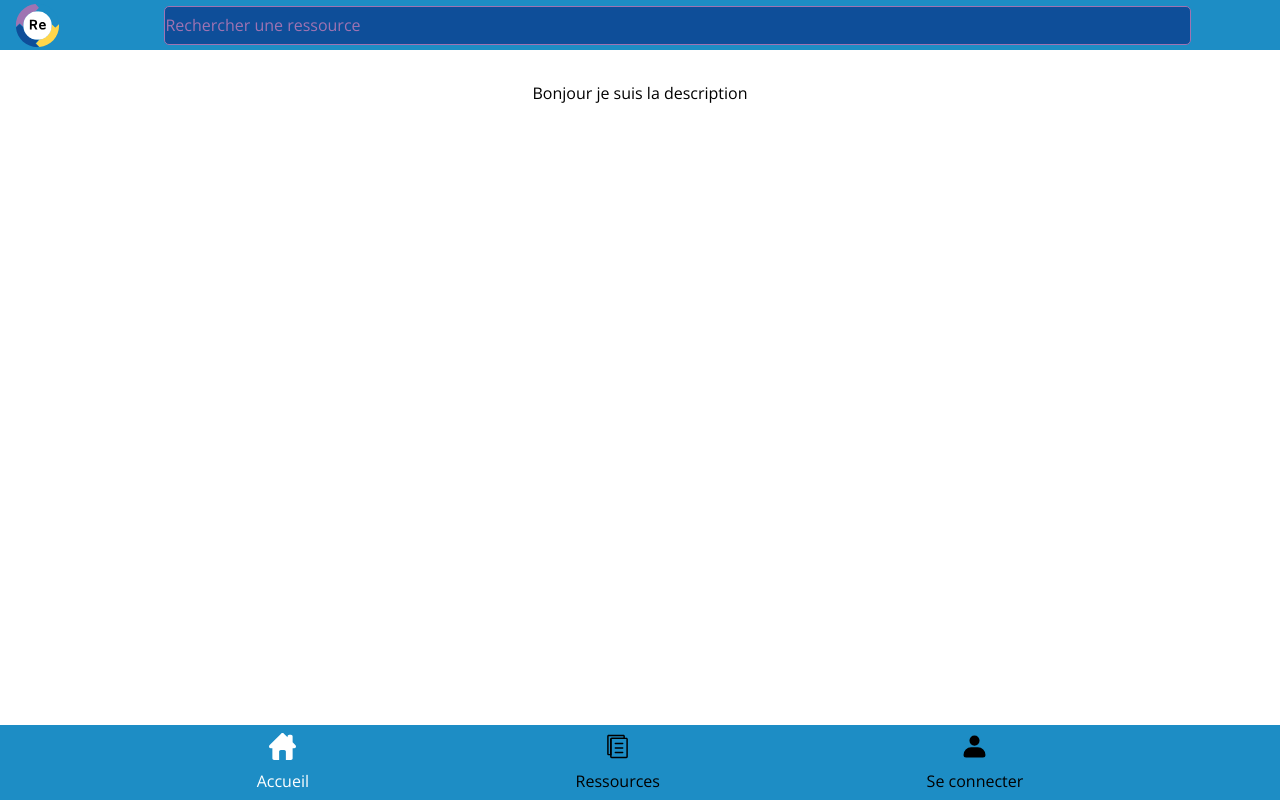
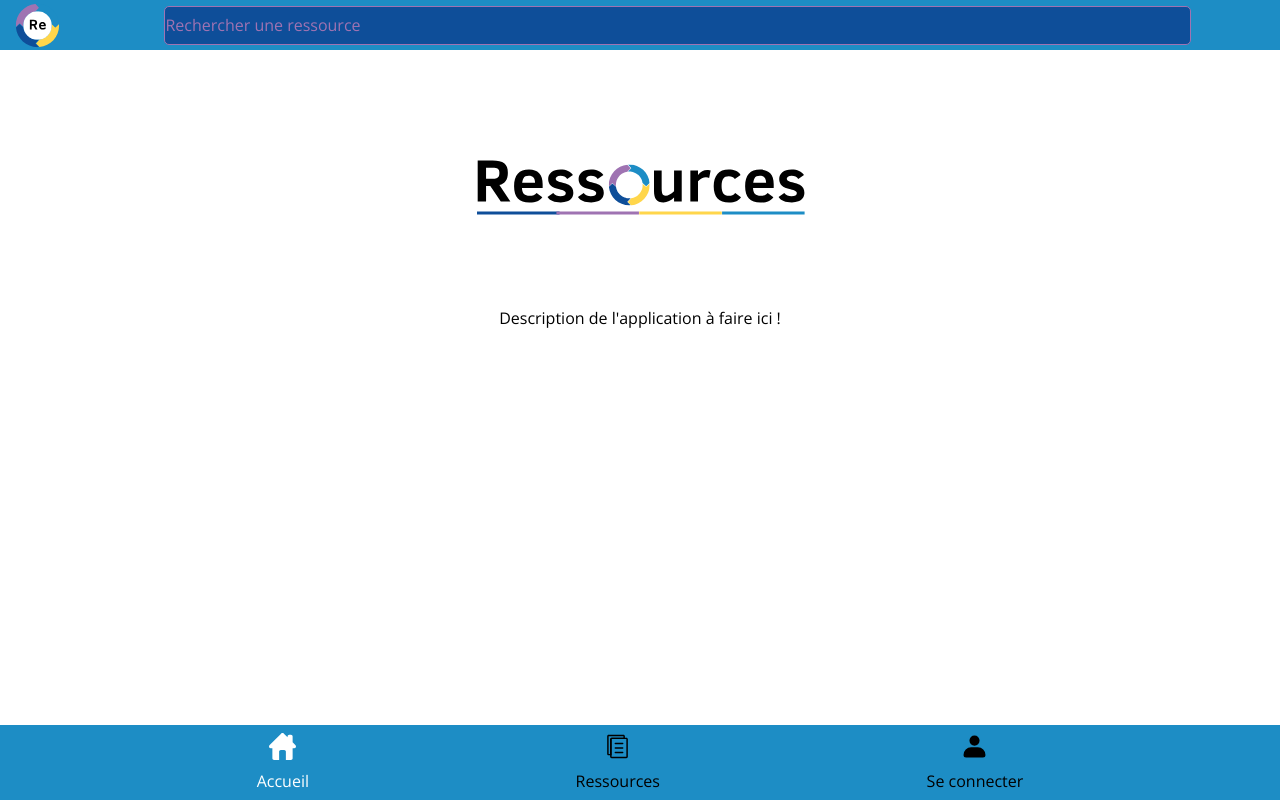
Before and after one commit to Kevin-Moreau65/cube-ressource-front, a SvelteKit app: page / in a window 1280 px wide. Built offline with nearby package versions, Linux system fonts and the light colour scheme.

Commit message:
Ajout page erreur / Modif sur l'index

```diff
--- /dev/null
+++ b/src/routes/+error.svelte
@@ -0,0 +1,54 @@
+<script>
+	import { page } from '$app/stores';
+	import Button from '$lib/Button.svelte';
+</script>
+
+{#if $page.status === 404}
+	<div class="error">
+		<img src="404.svg" alt="error" />
+	</div>
+	<br />
+	<h2>Il n'y a rien ici...</h2>
+	<br />
+	<h3>...peut-être que la page que vous cherchez est introuvable ou n'a jamais existé.</h3>
+{:else}
+	<h1>Oups... Il y a eu un problème.</h1>
+	<h2>Désolé pour la gêne occasionnée, nous y travaillons dessus.</h2>
+{/if}
+
+<section>
+	<a href="/">
+		<div class="button" aria-current={$page.url.pathname === '/' ? 'page' : undefined}>
+			<Button buttonType="submit" title="Revenir à l'accueil" />
+		</div>
+	</a>
+</section>
+
+<style>
+	.error {
+		margin-bottom: 0%;
+		width: 100%;
+		height: 300px;
+	}
+
+	.error img {
+		width: 100%;
+		height: 100%;
+		margin-bottom: 0%;
+	}
+	section {
+		text-align: center;
+	}
+	h1 {
+		text-align: center;
+	}
+	h2 {
+		text-align: center;
+		margin-bottom: 5%;
+	}
+	h3 {
+		text-align: center;
+		margin-top: 0%;
+		margin-bottom: 10%;
+	}
+</style>
--- a/src/routes/+page.svelte
+++ b/src/routes/+page.svelte
@@ -7,10 +7,22 @@
 </svelte:head>
 
 <section>
-	<p>Bonjour je suis la description</p>
+	<div class="logo">
+		<img src="/Ressources_logo.svg" alt="Logo Ressources" />
+	</div>
+	<p>Description de l'application à faire ici !</p>
 </section>
 
 <style>
+	.logo {
+		width: 100%;
+		height: 225px;
+	}
+
+	.logo img {
+		width: 100%;
+		height: 100%;
+	}
 	section {
 		text-align: center;
 	}
```
Also changed, not shown: static/404.svg (added), static/Ressources_logo.svg (added).
